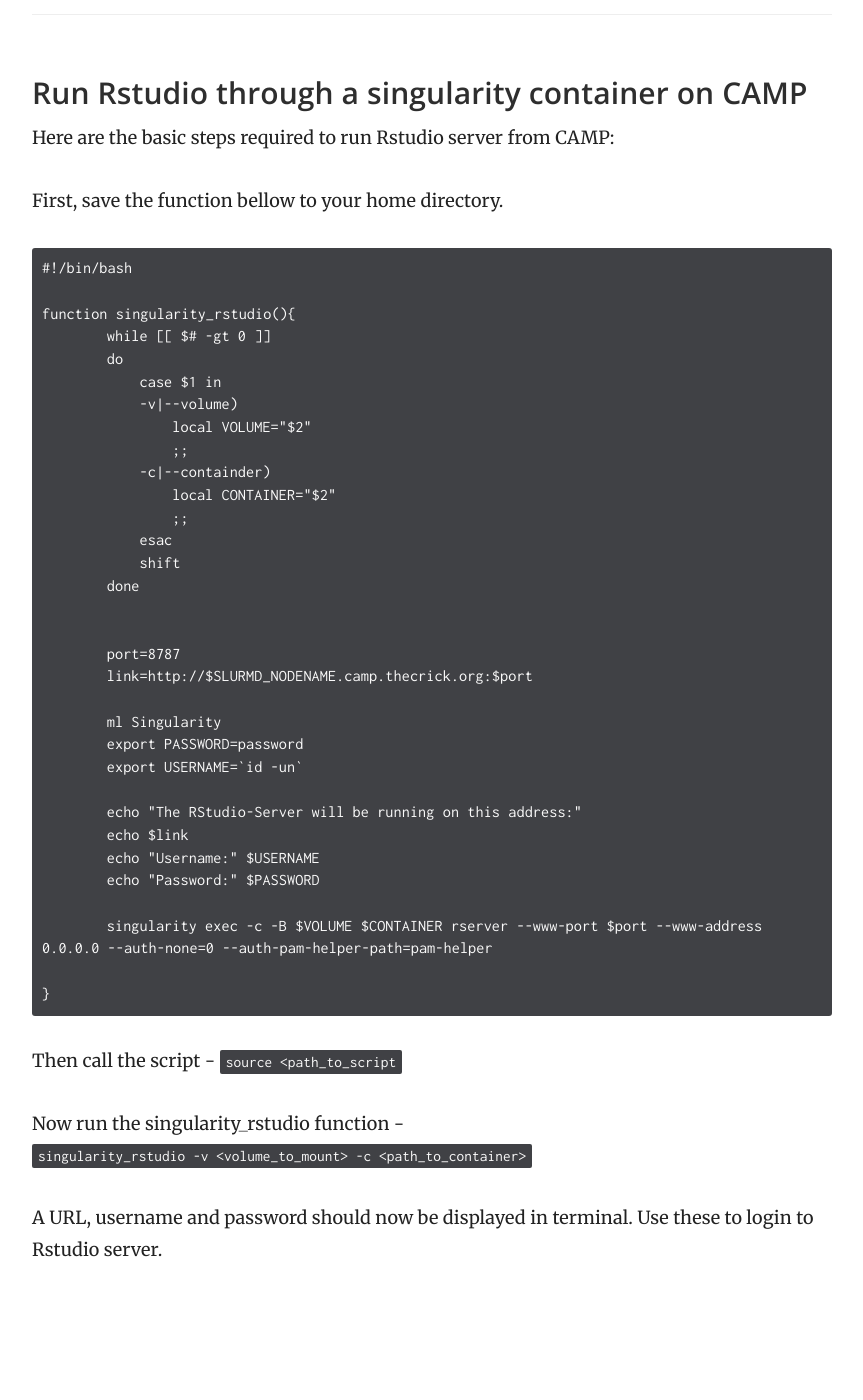
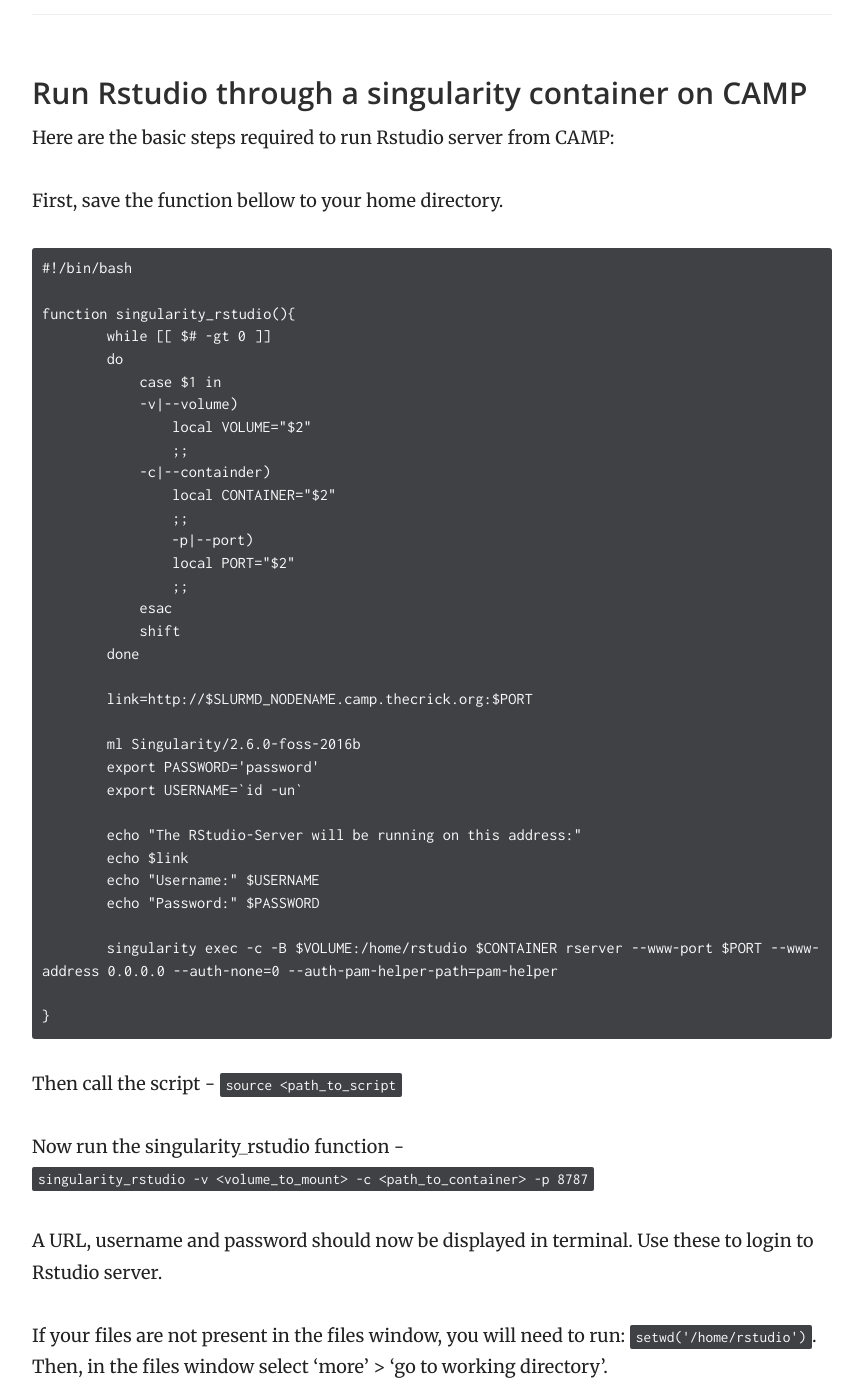
Before and after one commit to luslab/luslab.github.io, a Jekyll site: the page built from _docs/reproducibility/containerising_R.md, in a window 1280 px wide and 1400 px high, scrolled down 3231 px. Shown: the whole window, without its empty margins (358-1221 px from the left). Built offline with Jekyll 4.4.1, drawn with Linux system fonts in a browser that asks for light colours; before the commit the page ends 4548 px from its top, so only the background shows below that.

Commit message:
add info for accessing mounted volume in camp

````diff
--- a/_docs/reproducibility/containerising_R.md
+++ b/_docs/reproducibility/containerising_R.md
@@ -118,16 +118,17 @@ function singularity_rstudio(){
 	    -c|--containder)
 	        local CONTAINER="$2"
 	        ;;
+	   	-p|--port)
+	        local PORT="$2"
+	        ;;
 	    esac
 	    shift
 	done
 
+	link=http://$SLURMD_NODENAME.camp.thecrick.org:$PORT
 
-	port=8787
-	link=http://$SLURMD_NODENAME.camp.thecrick.org:$port
-
-	ml Singularity
-	export PASSWORD=password
+	ml Singularity/2.6.0-foss-2016b
+	export PASSWORD='password'
 	export USERNAME=`id -un`
 
 	echo "The RStudio-Server will be running on this address:"
@@ -135,14 +136,15 @@ function singularity_rstudio(){
 	echo "Username:" $USERNAME
 	echo "Password:" $PASSWORD
 
-	singularity exec -c -B $VOLUME $CONTAINER rserver --www-port $port --www-address 0.0.0.0 --auth-none=0 --auth-pam-helper-path=pam-helper
+	singularity exec -c -B $VOLUME:/home/rstudio $CONTAINER rserver --www-port $PORT --www-address 0.0.0.0 --auth-none=0 --auth-pam-helper-path=pam-helper
 
 }
 ```
 
 Then call the script - `source <path_to_script`
 
-
-Now run the singularity_rstudio function - `singularity_rstudio -v <volume_to_mount> -c <path_to_container>`
+Now run the singularity_rstudio function - `singularity_rstudio -v <volume_to_mount> -c <path_to_container> -p 8787`
 
 A URL, username and password should now be displayed in terminal. Use these to login to Rstudio server.
+
+If your files are not present in the files window, you will need to run: `setwd('/home/rstudio')`. Then, in the files window select 'more' > 'go to working directory'.
````
